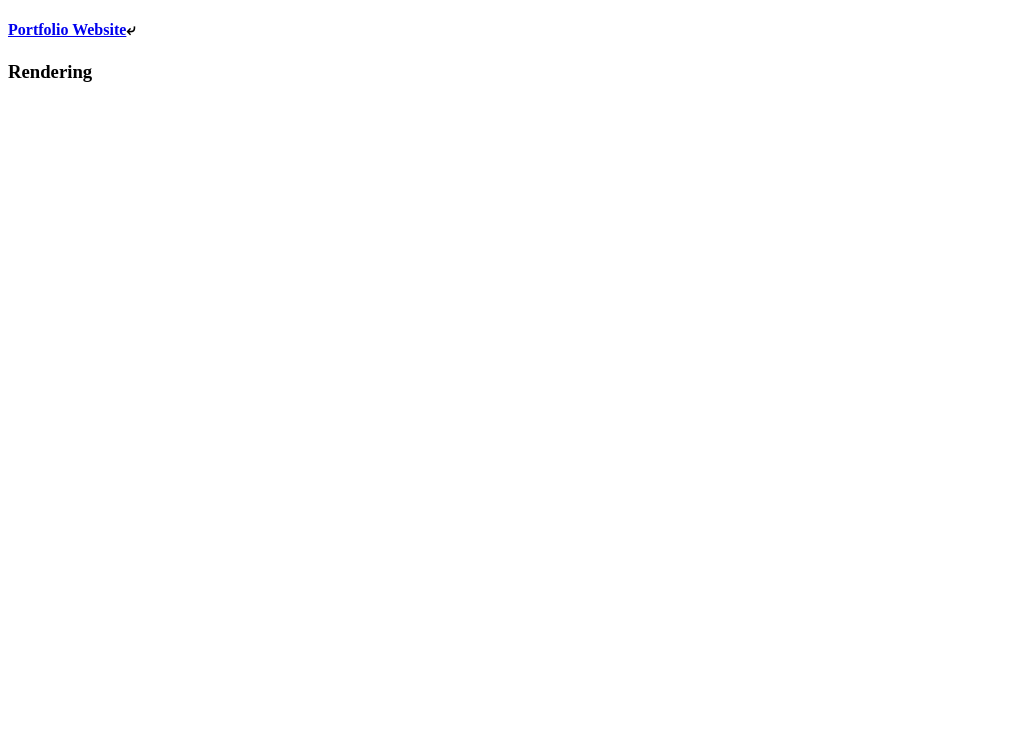
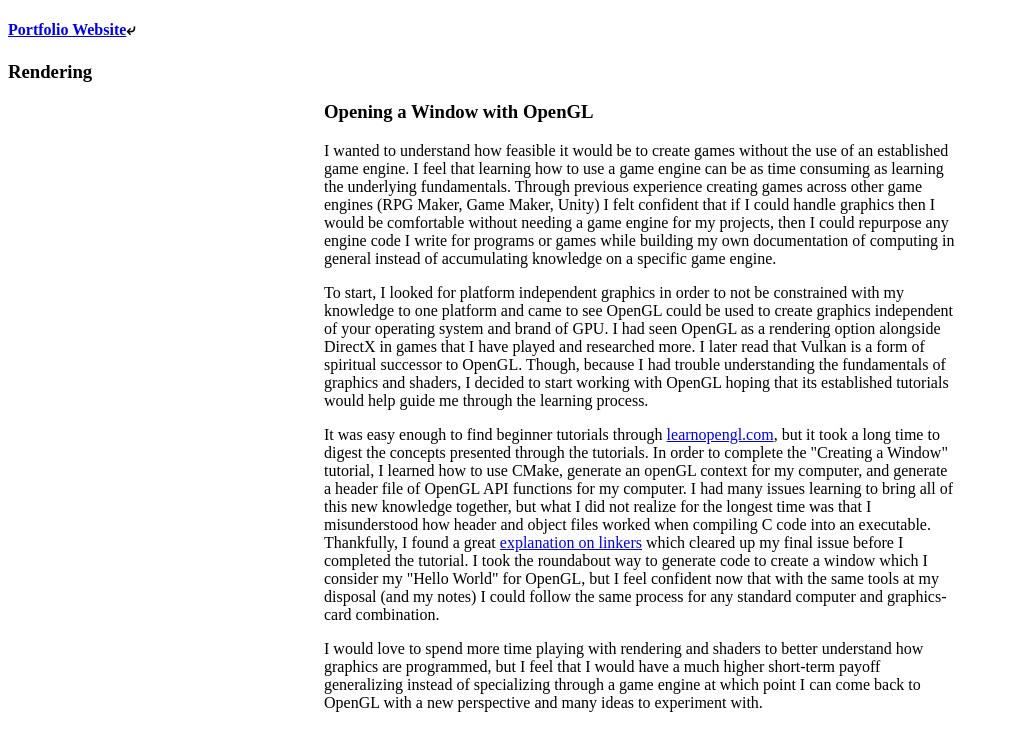
Before and after one commit to Rule-Book/portfolio-website, a plain HTML site: page 3d_art/rendering.html in a window 1280 px wide. Shown: the whole page, without its empty margins (0-1009 px from the left). Drawn offline with Linux system fonts and the light colour scheme.

Commit message:
add rendering blog without pictures

```diff
--- a/3d_art/rendering.html
+++ b/3d_art/rendering.html
@@ -9,5 +9,19 @@
 	<body>
 		<h4><a href="../index.html">Portfolio Website</a>&#x2936;</h4>
 		<h3>Rendering</h3>
+		<div style="width:50%; margin:auto">
+			<h3>Opening a Window with OpenGL</h3>
+			<p>
+				I wanted to understand how feasible it would be to create games without the use of an established game engine. I feel that learning how to use a game engine can be as time consuming as learning the underlying fundamentals. Through previous experience creating games across other game engines (RPG Maker, Game Maker, Unity) I felt confident that if I could handle graphics then I would be comfortable without needing a game engine for my projects, then I could repurpose any engine code I write for programs or games while building my own documentation of computing in general instead of accumulating knowledge on a specific game engine.
+			</p>
+			<p>
+				To start, I looked for platform independent graphics in order to not be constrained with my knowledge to one platform and came to see OpenGL could be used to create graphics independent of your operating system and brand of GPU. I had seen OpenGL as a rendering option alongside DirectX in games that I have played and researched more. I later read that Vulkan is a form of spiritual successor to OpenGL. Though, because I had trouble understanding the fundamentals of graphics and shaders, I decided to start working with OpenGL hoping that its established tutorials would help guide me through the learning process.
+			</p>
+			<p>
+				It was easy enough to find beginner tutorials through <a href="https://learnopengl.com/">learnopengl.com</a>, but it took a long time to digest the concepts presented through the tutorials. In order to complete the "Creating a Window" tutorial, I learned how to use CMake, generate an openGL context for my computer, and generate a header file of OpenGL API functions for my computer. I had many issues learning to bring all of this new knowledge together, but what I did not realize for the longest time was that I misunderstood how header and object files worked when compiling C code into an executable. Thankfully, I found a great <a href="https://www.lurklurk.org/linkers/linkers.html">explanation on linkers</a> which cleared up my final issue before I completed the tutorial. I took the roundabout way to generate code to create a window which I consider my "Hello World" for OpenGL, but I feel confident now that with the same tools at my disposal (and my notes) I could follow the same process for any standard computer and graphics-card combination.
+			</p>
+			<p>
+				I would love to spend more time playing with rendering and shaders to better understand how graphics are programmed, but I feel that I would have a much higher short-term payoff generalizing instead of specializing through a game engine at which point I can come back to OpenGL with a new perspective and many ideas to experiment with.
+			</p>
 	</body>
 </html>
```
